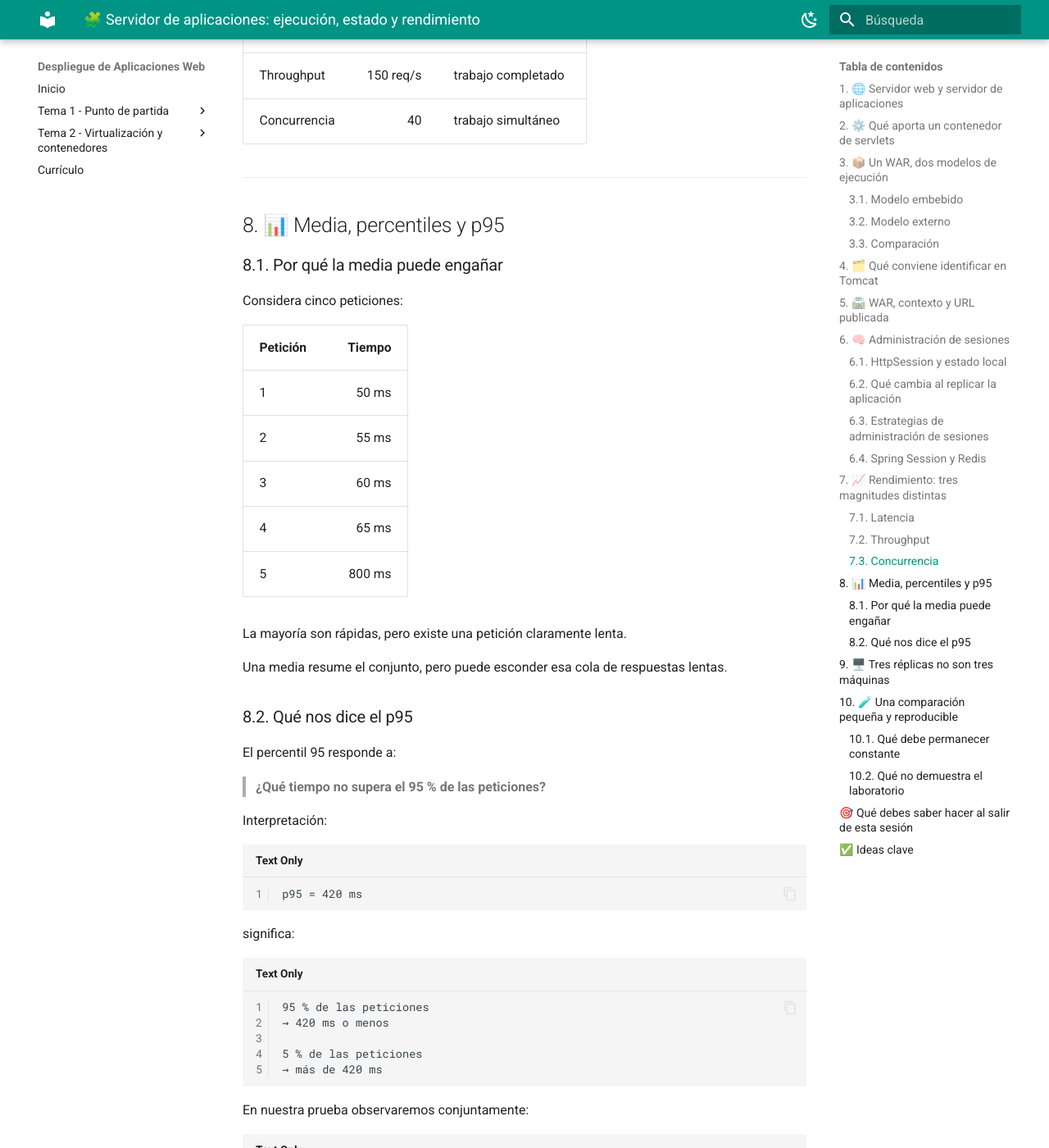
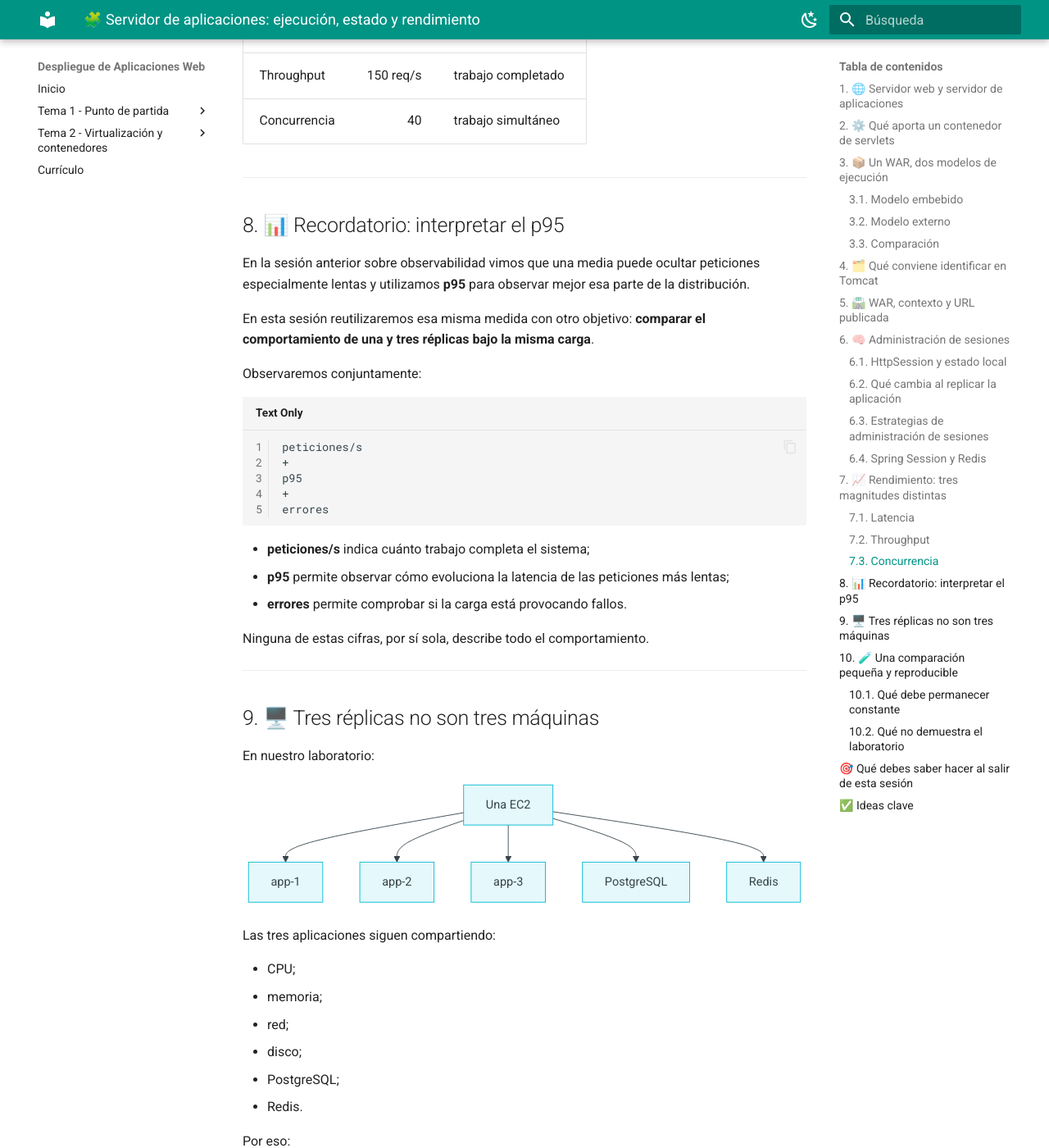
Before and after one commit to alejandroroig/despliegue-daw, an MkDocs documentation site: the page built from docs/tema3/servidor-aplicaciones.md, in a window 1280 px wide and 1400 px high, scrolled down 11435 px. Shown: the whole window at 82% size. Built offline with MkDocs 1.6.1 and Material for MkDocs 9.7.7, drawn with Linux system fonts in a browser that asks for light colours; some of the changed text lies outside the part shown.

Commit message:
refactorización p95

````diff
--- a/docs/tema3/servidor-aplicaciones.md
+++ b/docs/tema3/servidor-aplicaciones.md
@@ -428,47 +428,13 @@ concurrencia ≈ throughput × latencia
 
 ---
 
-## 8. 📊 Media, percentiles y p95
+## 8. 📊 Recordatorio: interpretar el p95
 
-### 8.1. Por qué la media puede engañar
+En la sesión anterior sobre observabilidad vimos que una media puede ocultar peticiones especialmente lentas y utilizamos **p95** para observar mejor esa parte de la distribución.
 
-Considera cinco peticiones:
+En esta sesión reutilizaremos esa misma medida con otro objetivo: **comparar el comportamiento de una y tres réplicas bajo la misma carga**.
 
-| Petición | Tiempo |
-|---|---:|
-| 1 | 50 ms |
-| 2 | 55 ms |
-| 3 | 60 ms |
-| 4 | 65 ms |
-| 5 | 800 ms |
-
-La mayoría son rápidas, pero existe una petición claramente lenta.
-
-Una media resume el conjunto, pero puede esconder esa cola de respuestas lentas.
-
-### 8.2. Qué nos dice el p95
-
-El percentil 95 responde a:
-
-> **¿Qué tiempo no supera el 95 % de las peticiones?**
-
-Interpretación:
-
-```text
-p95 = 420 ms
-```
-
-significa:
-
-```text
-95 % de las peticiones
-→ 420 ms o menos
-
-5 % de las peticiones
-→ más de 420 ms
-```
-
-En nuestra prueba observaremos conjuntamente:
+Observaremos conjuntamente:
 
 ```text
 peticiones/s
@@ -478,7 +444,11 @@ p95
 errores
 ```
 
-Ninguna de esas cifras, por sí sola, describe todo el comportamiento.
+- **peticiones/s** indica cuánto trabajo completa el sistema;
+- **p95** permite observar cómo evoluciona la latencia de las peticiones más lentas;
+- **errores** permite comprobar si la carga está provocando fallos.
+
+Ninguna de estas cifras, por sí sola, describe todo el comportamiento.
 
 ---
 
@@ -602,7 +572,7 @@ pero no:
 - Comparar afinidad, replicación y almacén externo.
 - Explicar qué aporta Spring Session + Redis a la administración de sesiones.
 - Diferenciar latencia, throughput y concurrencia.
-- Interpretar un p95.
+- Interpretar conjuntamente throughput, p95 y errores al comparar dos configuraciones bajo la misma carga.
 - Explicar por qué varias réplicas en el mismo host no equivalen a varias máquinas.
 - Interpretar una comparación sencilla de carga.
 
````
